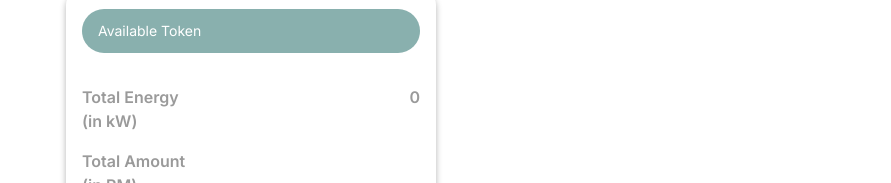
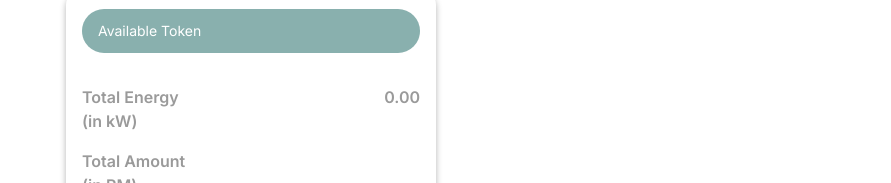
Before and after one commit to doodledaron/evepay_next, a Next.js app: page /WalletCheck in a window 1280 px wide. Shown: the part 219-402 px from the top of the page, without its empty margins (389-1280 px from the left). Built offline with nearby package versions, Linux system fonts and the light colour scheme; no server answers.

Commit message:
fix decimal totalEnergy

```diff
--- a/components/Card/info-card.tsx
+++ b/components/Card/info-card.tsx
@@ -25,7 +25,7 @@
                             <p className="text-base font-semibold text-gray">Total Energy</p>
                             <p className="text-base font-semibold text-gray">(in kW)</p>
                         </div>
-                        <div className="text-base font-semibold text-gray">{totalEnergy}</div>
+                        <div className="text-base font-semibold text-gray">{totalEnergy.toFixed(2)}</div>
                     </div>
                     <div className="flex justify-between text-gray-700 text-base mt-4">
                         <div>
```
